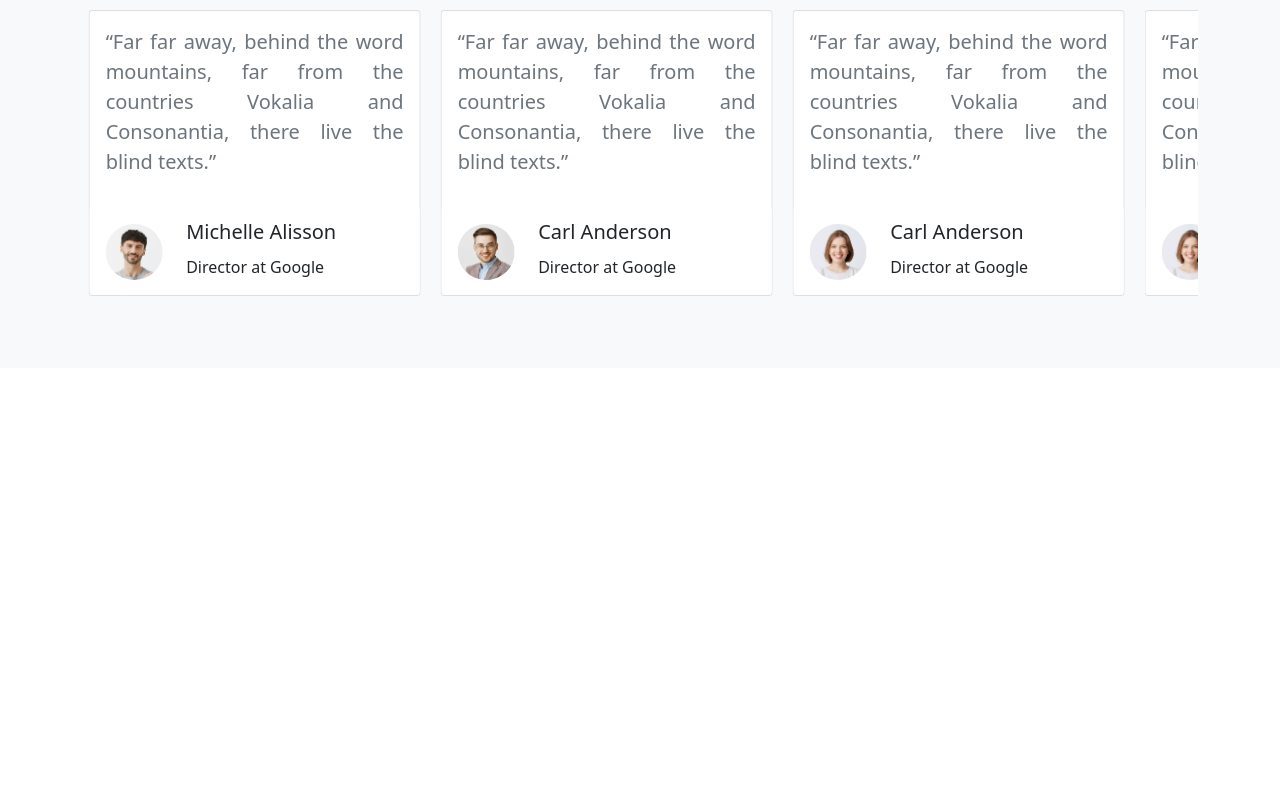
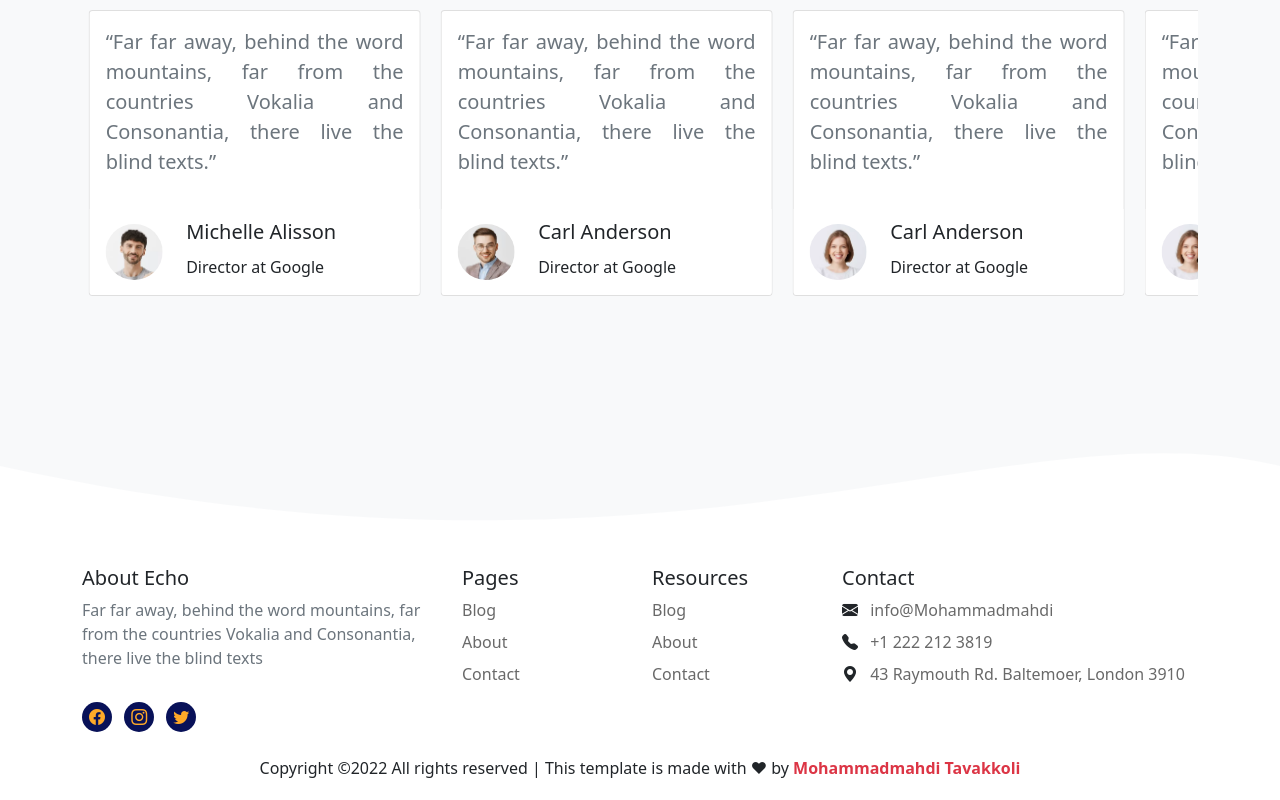
Before and after one commit to mm-tvkl/Complete-Project-5, a website: page html/faq.html in a window 1280 px wide. Shown: the part 1667-2467 px from the top of the page. Before the commit the page ends 2035 px from the top, so only its background shows below. Drawn offline with nearby package versions, Linux system fonts and the light colour scheme.

Commit message:
footer added faq.html

```diff
--- a/html/faq.html
+++ b/html/faq.html
@@ -523,6 +523,91 @@
             </div>
         </div>
     </section>
+
+    <!-- Footer -->
+    <footer>
+        <div class="container-fluid bg-light p-0 pt-5">
+            <div style="height: 150px; overflow: hidden;"><svg viewBox="0 0 500 150" preserveAspectRatio="none"
+                    style="height: 100%; width: 100%;">
+                    <path d="M0.00,49.98 C266.64,199.84 394.19,-15.27 500.00,49.98 L500.00,150.00 L0.00,150.00 Z"
+                        style="stroke: none; fill: #fff;"></path>
+                </svg></div>
+            <div class="container-fluid bg-white pb-1">
+                <div class="container">
+                    <div class="row">
+                        <!-- About Echo -->
+                        <div class="col-lg-4 col-sm-12 col-md-6">
+                            <h5>About Echo</h5>
+                            <p class="text-muted">
+                                Far far away, behind the word mountains, far from the countries Vokalia and Consonantia,
+                                there live the blind texts
+                            </p>
+                        </div>
+
+                        <!-- Pages -->
+                        <div class="col-lg-2 col-sm-12 col-md-6">
+                            <h5>Pages</h5>
+                            <ul class="list-unstyled">
+                                <li class="my-2"><a href="#" class="footer-link">Blog</a></li>
+                                <li class="my-2"><a href="#" class="footer-link">About</a></li>
+                                <li class="my-2"><a href="#" class="footer-link">Contact</a></li>
+                            </ul>
+                        </div>
+
+                        <!-- Resources -->
+                        <div class="col-lg-2 col-sm-12 col-md-6">
+                            <h5>Resources</h5>
+                            <ul class="list-unstyled">
+                                <li class="my-2"><a href="#" class="footer-link">Blog</a></li>
+                                <li class="my-2"><a href="#" class="footer-link">About</a></li>
+                                <li class="my-2"><a href="#" class="footer-link">Contact</a></li>
+                            </ul>
+                        </div>
+
+                        <!-- Contact -->
+                        <div class="col-lg-4 col-sm-12 col-md-6">
+                            <h5>Contact</h5>
+                            <ul class="list-unstyled">
+                                <li class="my-2">
+                                    <i class="bi bi-envelope-fill"></i>
+                                    <a href="#" class="ms-2 footer-link">info@Mohammadmahdi</a>
+                                </li>
+                                <li class="my-2">
+                                    <i class="bi bi-telephone-fill"></i>
+                                    <a href="#" class="ms-2 footer-link">+1 222 212 3819</a>
+                                </li>
+                                <li class="my-2">
+                                    <i class="bi bi-geo-alt-fill"></i>
+                                    <a href="#" class="ms-2 footer-link">43 Raymouth Rd. Baltemoer, London 3910</a>
+                                </li>
+                            </ul>
+                        </div>
+                    </div>
+                    <span class="social-media">
+                        <a href="#">
+                            <i class="bi bi-facebook"></i>
+                        </a>
+                    </span>
+                    <span class="social-media ms-2">
+                        <a href="#">
+                            <i class="bi bi-instagram"></i>
+                        </a>
+                    </span>
+                    <span class="social-media ms-2">
+                        <a href="#">
+                            <i class="bi bi-twitter"></i>
+                        </a>
+                    </span>
+                </div>
+                <div class="container pt-4 text-center">
+                    <p>
+                        Copyright ©2022 All rights reserved | This template is made with ❤ by <span
+                            class="fw-bolder text-danger">Mohammadmahdi Tavakkoli</span>
+                    </p>
+                </div>
+            </div>
+        </div>
+    </footer>
 </body>
 <!-- Bootstrap.min.js -->
 <script src="../node_modules/bootstrap/dist/js/bootstrap.bundle.min.js"></script>
```
